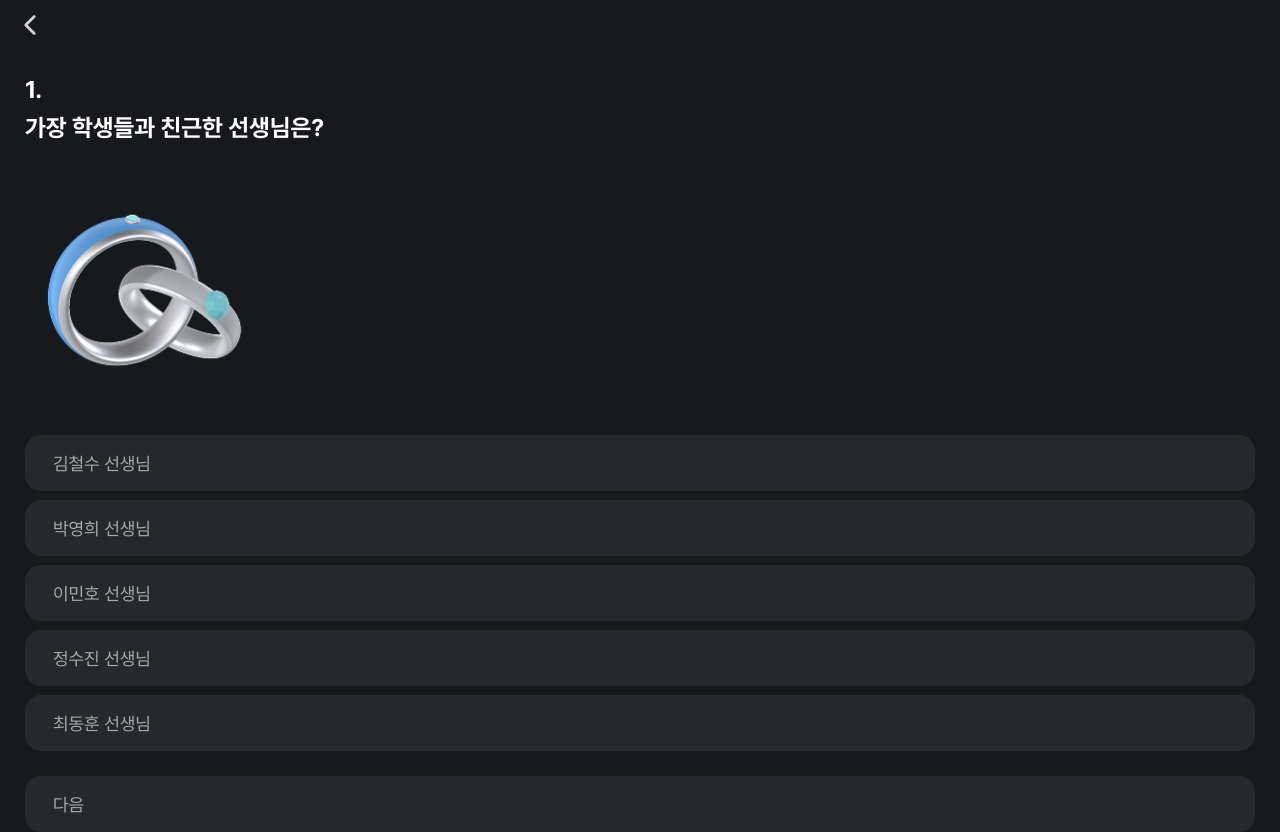
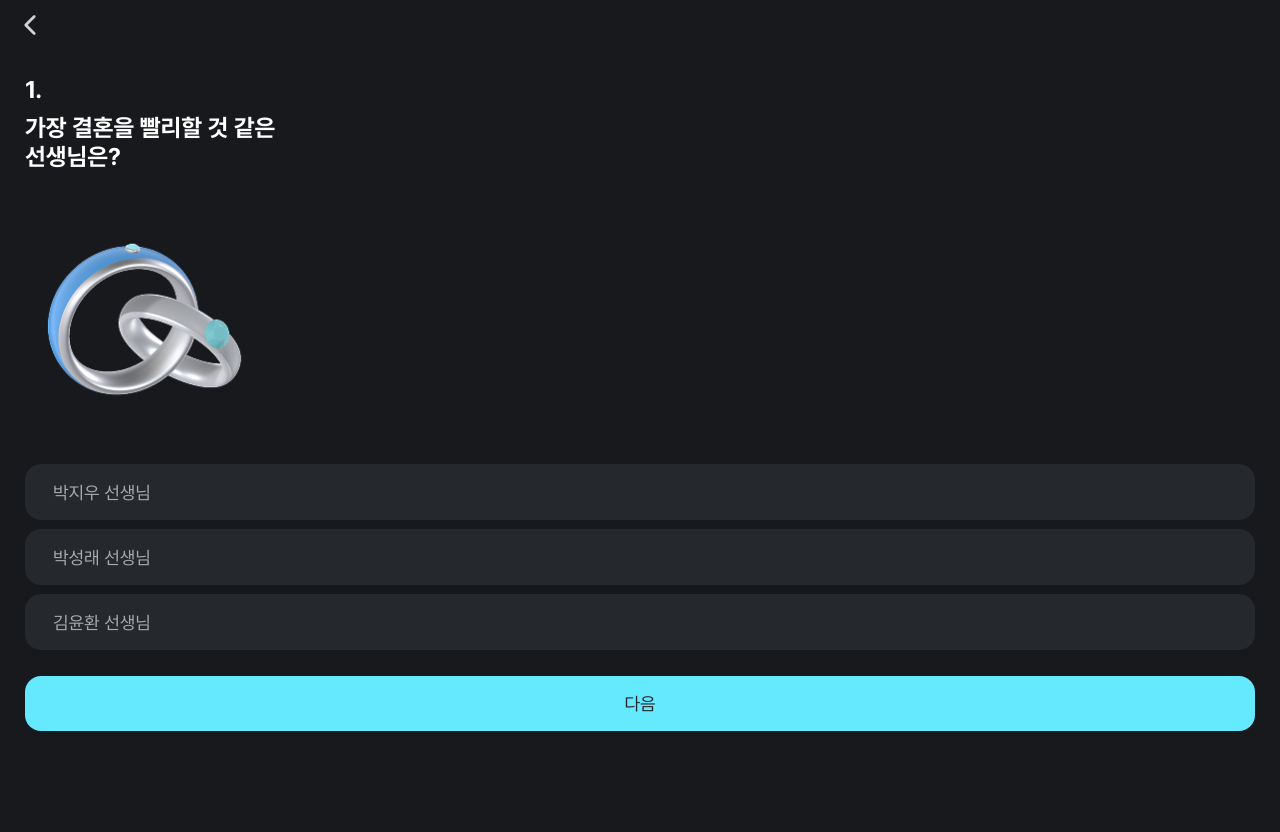
Before and after one commit to 2025-ITSHOW-CHUU/CHUU-frontend, a React (Create React App) app in the folder chuu-frontend/: page /encate in a window 1280 px wide. After the commit the page ends 800 px from the top, so only its background shows below. Built offline with nearby package versions, Linux system fonts and the light colour scheme.

Commit message:
css 추가

```diff
--- a/chuu-frontend/src/assets/encate.json
+++ b/chuu-frontend/src/assets/encate.json
@@ -2,32 +2,32 @@
   "encate": [
     {
       "questionNumber": 1,
-      "question": "가장 학생들과 친근한 선생님은?",
-      "teacher": ["김철수", "박영희", "이민호", "정수진", "최동훈"],
+      "question": "가장 결혼을 빨리할 것 같은 \n선생님은?",
+      "teacher": ["박지우", "박성래", "김윤환"],
       "image": "/images/Rings.png"
     },
     {
       "questionNumber": 2,
-      "question": "가장 엄격한 선생님은?",
-      "teacher": ["송지훈", "강민경", "윤도현", "차은지", "백승우"],
+      "question": "쿠팡 VIP일 것 같은 \n선생님은?",
+      "teacher": ["김영철", "손명수", "고낙은"],
       "image": "/images/Rings.png"
     },
     {
       "questionNumber": 3,
-      "question": "수업이 가장 재미있는 선생님은?",
-      "teacher": ["김서준", "박지우", "이현성", "정다혜", "최지훈"],
+      "question": "CC를 해봤을 것 같은 \n선생님은?",
+      "teacher": ["김윤지", "김종성", "임정훈"],
       "image": "/images/Rings.png"
     },
     {
       "questionNumber": 4,
-      "question": "가장 인기가 많은 선생님은?",
-      "teacher": ["한지민", "오세훈", "남주혁", "고유진", "이태성"],
+      "question": "위플래쉬를 가장 잘 출 것 \n같은 선생님은?",
+      "teacher": ["박향규", "최규정", "유병석"],
       "image": "/images/Rings.png"
     },
     {
       "questionNumber": 5,
-      "question": "가장 열정적인 선생님은?",
-      "teacher": ["유재석", "이강석", "문채원", "서진호", "조윤아"],
+      "question": "가장 열정적인 \n선생님은?",
+      "teacher": ["유재석", "이강석", "문채원"],
       "image": "/images/Rings.png"
     }
   ]
--- a/chuu-frontend/src/pages/Encate.tsx
+++ b/chuu-frontend/src/pages/Encate.tsx
@@ -33,6 +33,7 @@ function Encate() {
   const handleAnswer = async (teacher: string) => {
     if (currentQuestionIndex < encateQuestion.length) {
       setCurrentQuestionIndex((prev: number) => prev + 1);
+      setAnsweredTeacher(null);
 
       const voteUrl = "http://localhost:3000/home";
 
@@ -45,6 +46,8 @@ function Encate() {
       } catch (error) {
         console.log("앙케이드 투표 오류:", error);
       }
+    } else {
+      navigate("/");
     }
   };
 
@@ -94,6 +97,7 @@ function Encate() {
         )}
       </div>
       <button
+        className={style.nextButton}
         onClick={() =>
           handleAnswer(
             encateQuestion[currentQuestionIndex]?.teacher[answeredTeacher]
--- a/chuu-frontend/src/styles/Encate.module.css
+++ b/chuu-frontend/src/styles/Encate.module.css
@@ -41,7 +41,18 @@ p {
   row-gap: 9px;
 }
 
-.EncateContainer button {
+.nextButton {
+  background-color: #65e9ff;
+  padding: 14.91px 28px;
+  color: #25282d;
+  font-size: 18px;
+  text-align: center;
+  border: 0;
+  outline: none;
+  border-radius: 16px;
+}
+
+.EncateDiv > button {
   background-color: #25282d;
   padding: 14.91px 28px;
   color: #aaaaaa;
```
